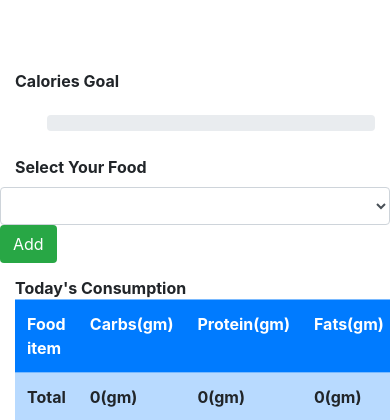
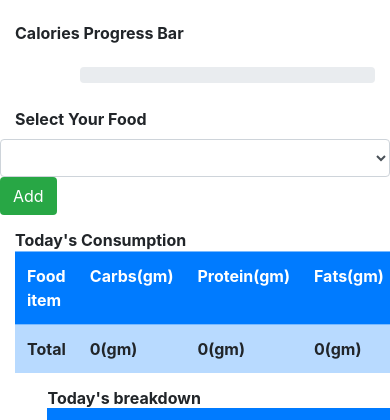
Before and after one commit to waweroh/Calorie-Tracker, a Django app: page / in a window 390 px wide; the page is wider, and only the part inside the window is pictured. Shown: the part 35-455 px from the top of that part. Run offline with Django 4.2, Linux system fonts and the light colour scheme; data that the repository does not hold is empty; some libraries are stand-ins or nearby versions.

Commit message:
site modify

```diff
--- a/CalorieApp/templates/index.html
+++ b/CalorieApp/templates/index.html
@@ -5,20 +5,20 @@
 {% block content %}
 <div class="container">
   <div class="row">
-    <div class="col-md-12">
+    <div class="col-md-12 text-center">
       <nav class="navbar navbar-dark bg-primary ">
         <span class="nav-name text-white ">
-          <h1><b>Calorie Tracker</b></h1>
+          <h1 class="text-center"><b>Calorie Tracker</b></h1>
         </span>
       </nav>
     </div>
   </div>
-  <br><br><br>
+  <br>
 
-  <h4><b>Calories Goal</b></h4>
+  <h4><b>Calories Progress Bar</b></h4>
   <br>
   <div class="row">
-    <div class="col-md-9 offset-1">
+    <div class="col-md-9 offset-2">
       <div class="progress">
         <div class="progress-bar bg-success" role="progressbar" style="width: 0%" aria-valuenow="0" aria-valuemin="0" aria-valuemax="0"></div>
       </div>
--- a/CalorieTracker/settings.py
+++ b/CalorieTracker/settings.py
@@ -47,7 +47,7 @@ INSTALLED_APPS = [
     'tailwind',
     'theme',
     'bootstrap4',
-    # 'django_browser_reload',
+    'django_browser_reload',
 ]
 
 
```
Also changed, not shown: CalorieApp/templates/base2.html (deleted, +0 -15 lines).
